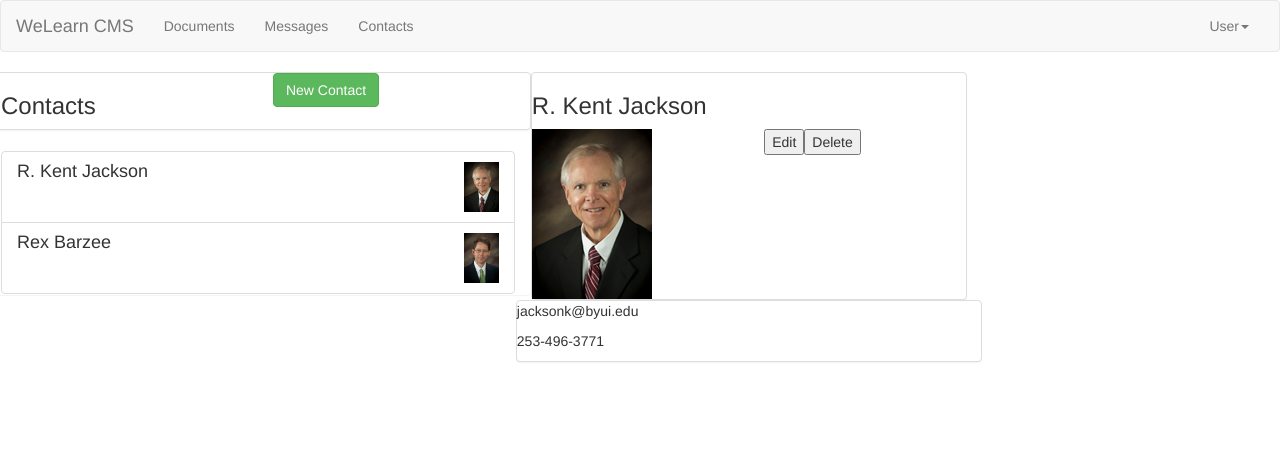
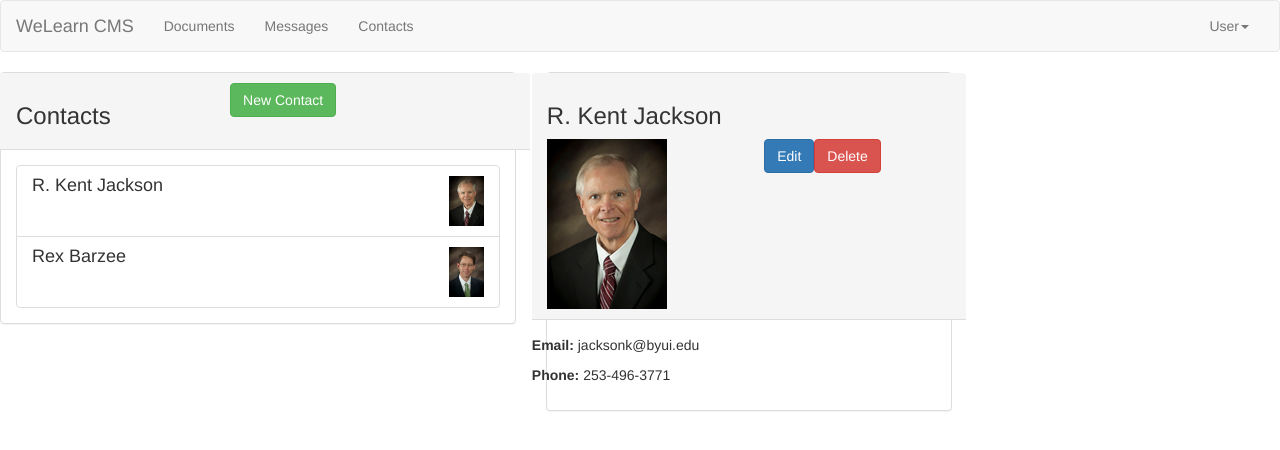
Before and after one commit to Swilsonlds/cms, an Angular app: page / in a window 1280 px wide. Shown: the top 450 px of the page. Built offline with nearby package versions, Linux system fonts and the light colour scheme.

Commit message:
touched up the styling a bit

```diff
--- a/src/app/contacts/contact-detail/contact-detail.component.html
+++ b/src/app/contacts/contact-detail/contact-detail.component.html
@@ -1,5 +1,5 @@
-<div class="panel-group">
-    <div class="row panel panel-default">
+<div class="panel panel-default">
+    <div class="row panel-heading">
         <div class="row">
             <div class="col-xs-12 strong">
                 <h3>{{ contact.name }}</h3>
@@ -10,18 +10,15 @@
                 <img src="{{ contact.imageUrl }}" alt= "{{ contact.name }}" >
             </div>
             <div class="col-xs-6">
-                <button>Edit</button>
-                <button>Delete</button>
+                <button class="btn btn-primary">Edit</button>
+                <button class="btn btn-danger">Delete</button>
             </div>
         </div>
     </div>
-    <div class="row">
-        <div class="row panel panel-default">
-            <p>{{ contact.email}}</p>
-            <p>{{ contact.phone}}</p>
-        </div>
+    <div class="row panel-body">
         <div class="row">
-
+            <p><strong>Email: </strong>{{ contact.email}}</p>
+            <p><strong>Phone: </strong>{{ contact.phone}}</p>
         </div>
     </div>
 </div>
--- a/src/app/contacts/contact-list/contact-list.component.html
+++ b/src/app/contacts/contact-list/contact-list.component.html
@@ -1,12 +1,13 @@
-<div class="row panel panel-default">
-    <div class="col-xs-6">
+<div class="panel panel-default">
+    <div class="row panel-heading">
+        <div class="col-xs-5">
             <h3>Contacts</h3>
         </div>
-    <div class="col-xs-6">
+        <div class="col-xs-1">
             <button class="btn btn-success">New Contact</button>
         </div>
     </div>
-<div class="row panel panel-content">
+    <div class="row panel-body">
         <div class="col-xs-12">
             <a
             href="#"
@@ -26,3 +27,4 @@
             <!-- <cms-recipe-item></cms-recipe-item> -->
         </div>
     </div>
+</div>
```
Lines whose indentation alone changed are shown as unchanged.
